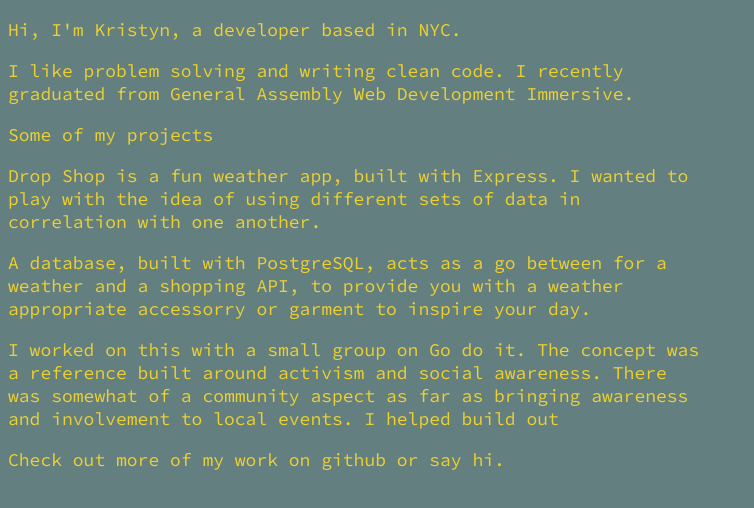
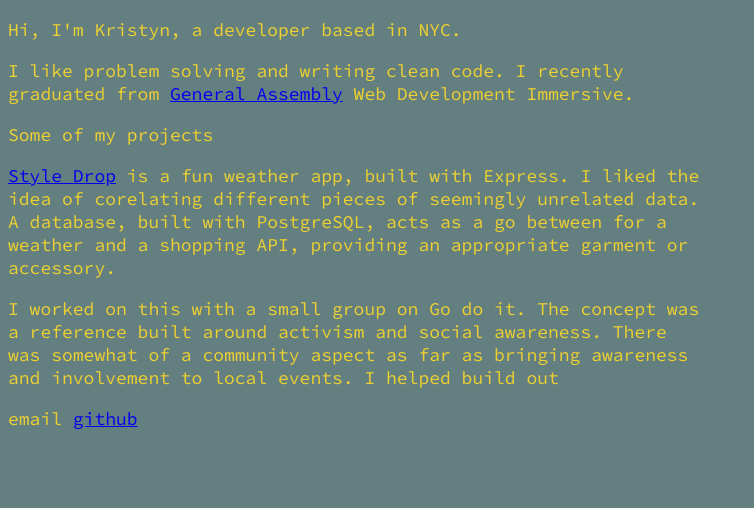
Before and after one commit to missginski/missginski.github.io, a plain HTML site: page index.html in a window 1280 px wide. Shown: the whole page, without its empty margins (0-754 px from the left). Drawn offline with Linux system fonts and the light colour scheme; a web font is replaced by a local one.

Commit message:
welcome page

```diff
--- a/index.html
+++ b/index.html
@@ -9,12 +9,11 @@
 <body>
   <div class="main">
     <p>Hi, I'm Kristyn, a developer based in NYC.</p>
-    <p>I like problem solving and writing clean code. I recently graduated from General Assembly Web Development Immersive.</p>
+    <p>I like problem solving and writing clean code. I recently graduated from <a href="https://generalassemb.ly/" target="_blank">General Assembly</a> Web Development Immersive.</p>
     <p>Some of my projects</p>
-    <p>Drop Shop is a fun weather app, built with Express. I wanted to play with the idea of using different sets of data in correlation with one another.</p>
-    <p>A database, built with PostgreSQL, acts as a go between for a weather and a shopping API, to provide you with a weather appropriate accessorry or garment to inspire your day.</p>
+    <p><a href="https://github.com/missginski/style-drop" target="_blank">Style Drop</a> is a fun weather app, built with Express. I liked the idea of corelating different pieces of seemingly unrelated data. A database, built with PostgreSQL, acts as a go between for a weather and a shopping API, providing an appropriate garment or accessory.</p>
     <p>I worked on this with a small group on Go do it. The concept was a reference built around activism and social awareness. There was somewhat of a community aspect as far as bringing awareness and involvement to local events. I helped build out</p>
-    <p>Check out more of my work on github or say hi. </p>
+    <p><a>email</a> <a href="https://github.com/missginski" target="_blank">github</a></p>
   </div>
 </body>
 </html>
```
